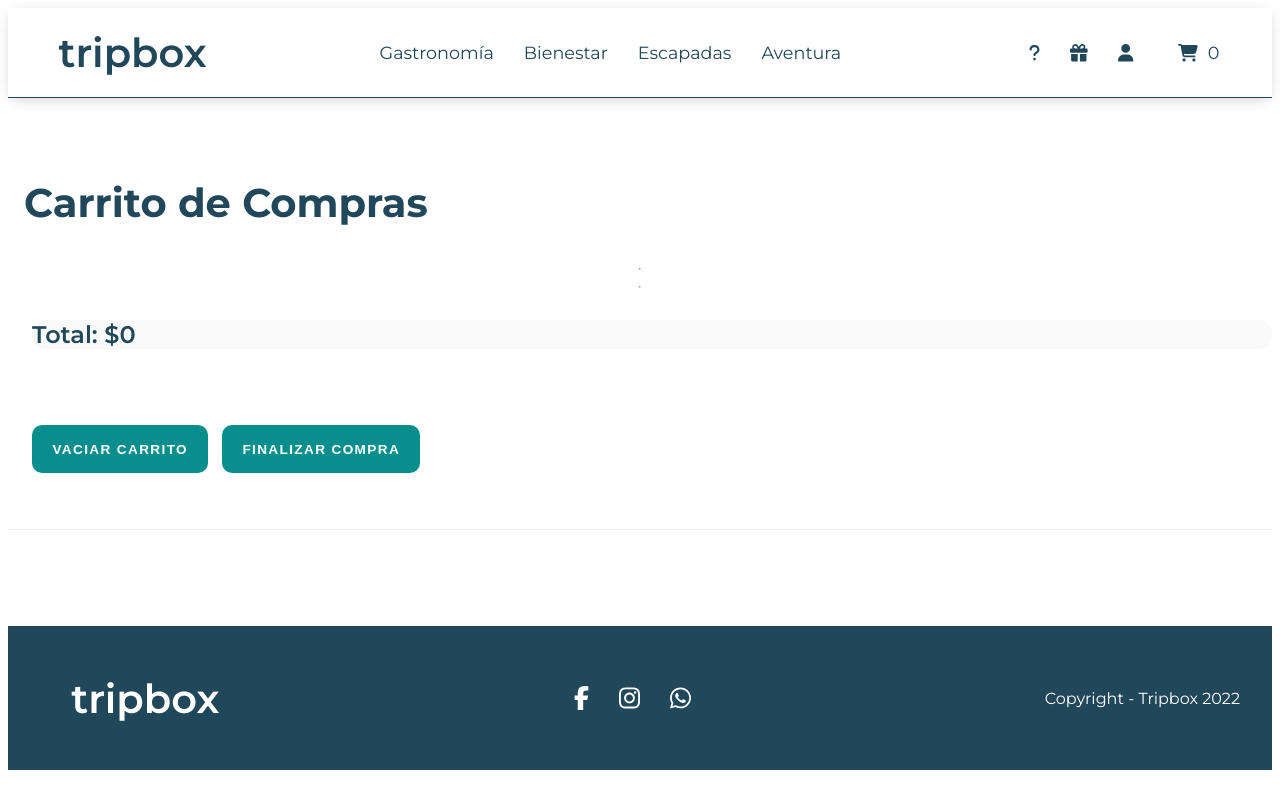
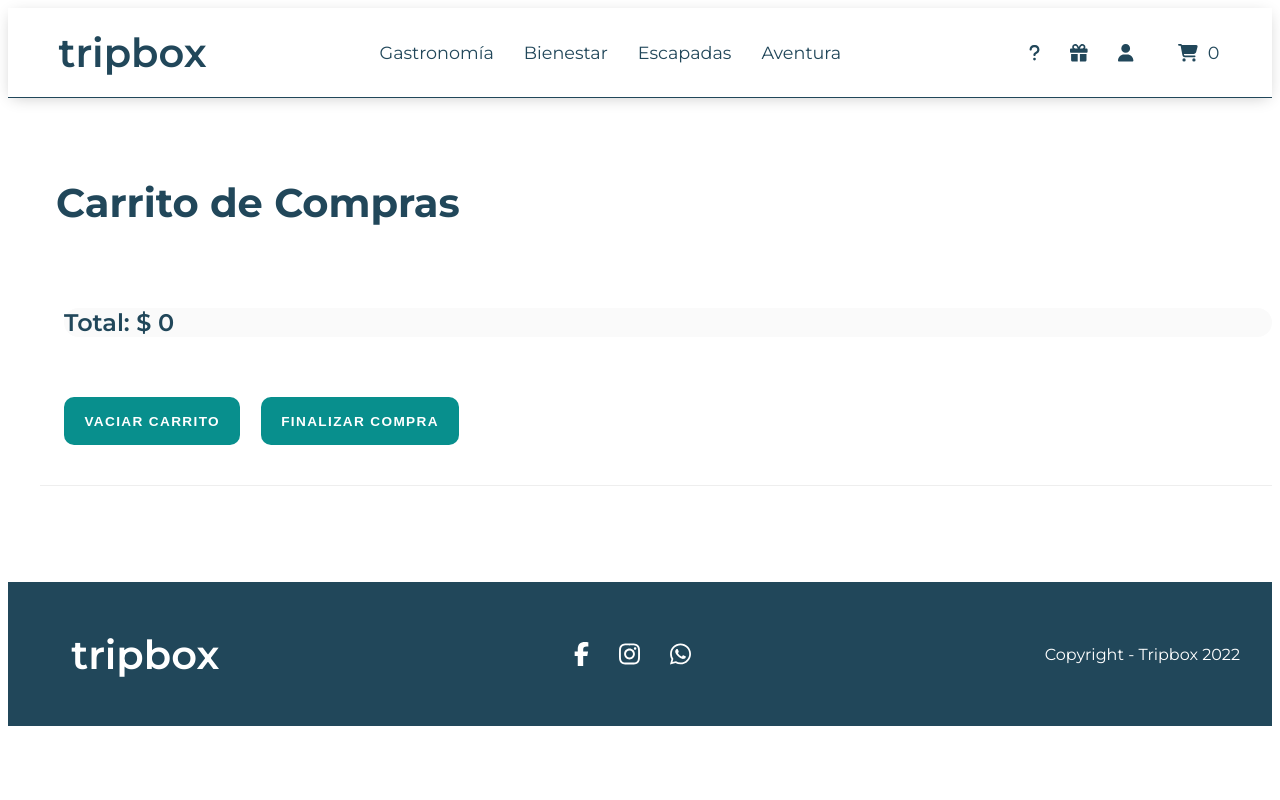
Before and after one commit to LauraBrea/tripbox, a React (Create React App) app: page /cart in a window 1280 px wide. Built offline with nearby package versions, Linux system fonts and the light colour scheme.

Commit message:
desafio 9 final

```diff
--- a/src/components/Cart/Cart.css
+++ b/src/components/Cart/Cart.css
@@ -1,10 +1,7 @@
-.cartContent {
-    margin: 2em auto;
-    background: #ffffff;
-    border-radius: 6px;
+.cartDetail {
   display: flex;
-    justify-content: center;
-    flex-wrap: wrap;
+  flex-direction: column;
+  margin-left: 2rem;
 }
 
 .cartTitle {
@@ -16,38 +13,20 @@
   margin-left: 1rem;
   }
 
-  .cartDetail {
-    display: flex;
-    flex-direction: column;
-    left: 1rem;
-  }
-  .cartDetail p {
-    margin: 0;
-  }
-
 .itemRow {
   padding: 1.5em 1.5em;
-    height: 7em;
+  height: 5em;
   display: flex;
   align-items: center;
   border-bottom: 1px solid #eee;
-  }
-
-  .deleteCartItem {
-    border: none;
-    background-color: #fff;
-    cursor: pointer;
-    font-size: 1.2em;
-    color: #21475a;
+  display: grid;
+  grid-template-columns: 7em 15em 10em 12em 1em;
 }
 
   .itemRow img {
     width: 6em;
     height: 4em;
     margin-right: 1rem;
-  }
-  .itemRow h1 {
-    padding: 20px 30px;
   }
 
   .itemRow h4 {
@@ -66,26 +45,66 @@
     margin-right: 3em;
   }
 
-  .itemImage {
-    min-width: 5em;
+.deleteCartItem {
+  border: none;
+  background-color: #fff;
+  cursor: pointer;
+  font-size: 1.2em;
+  color: #21475a;
 }
-  .itemTitle {
-    width: 23em;
-  }
+
 .cartTotal {
   font-family: 'Montserrat', sans-serif;
   color: #21475a;
   font-weight: 600;
   background-color: #fafafa;
   border-radius: 24px;
-    margin-top: 1em;
+  margin-top: 2em;
   margin-left: 1.5rem;
-
 }
 .cartTotal h2 {
   margin-bottom: 1em;
+}
 
+.btnRow {
+  padding: 1.5em 1.5em;
+  height: 5em;
+  display: flex;
+  align-items: center;
+  border-bottom: 1px solid #eee;
 }
+
+.btnRowButton {
+  background-color:#088f8d;
+  border: none !important;
+  border-radius: 10px;
+  cursor: pointer;
+  color: #ffffff;
+  font-size: 0.85em;
+  letter-spacing: 0.1em;
+  text-decoration: none;
+  text-transform: uppercase;
+  font-weight: 700;
+  height: 3.5em;
+  padding-left: 1.5em;
+  padding-right: 1.5em;
+  margin-right: 1.5em;
+}
+
+
+
+
+
+  /*
+.cartContent {
+    margin: 2em auto;
+    background: #ffffff;
+    border-radius: 6px;
+    display: flex;
+    justify-content: center;
+    flex-wrap: wrap;
+  }
+
   .formButton {
     background-color: #6ebdaa;
     border: none !important;
@@ -139,23 +158,6 @@
   }
 
 
-  .addCartButton {
-    background-color:#088f8d;
-    border: none !important;
-    border-radius: 10px;
-    cursor: pointer;
-    color: #ffffff;
-    font-size: 0.85em;
-    letter-spacing: 0.1em;
-    text-decoration: none;
-    text-transform: uppercase;
-    font-weight: 700;
-    height: 3.5em;
-    padding-left: 1.5em;
-    padding-right: 1.5em;
-    margin-right: 1em;
-  }
-  /*
   .circlebuttons {
     border-radius: 50% 50% 50% 50% !important;
     background-color: #6ebdaa;
@@ -179,6 +181,9 @@
   }
   */
   /*mobile  */
+
+
+
   @media screen and (max-width: 640px) {
     .cartDetail {
       width: 70%;
--- a/src/components/Cart/Cart.js
+++ b/src/components/Cart/Cart.js
@@ -1,39 +1,33 @@
 import { useContext } from "react";
 import { CartContext } from "../Cart/CartContext";
 import { DeleteWidget } from "../Widget/DeleteWidget/DeleteWidget";
-
 import "./Cart.css";
 
 
 export const Cart = () => {
 
-    const { cart, totalCart, vaciarCart, eliminarItem } = useContext(CartContext);
+    const { cart, totalCart, deleteCart, deleteItem } = useContext(CartContext);
 
     return (
         <div className="cartDetail">
             <h2 className="cartTitle">Carrito de Compras</h2>
-            <hr/>
-
             {
               cart.map((item) => (
                   <div className="itemRow" key={item.id}>
-                        <img src={item.img} alt="" />
+                      <img src={item.img} alt={item.name}/>
                       <h4>{item.name}</h4>
                       <p>Cantidad: {item.qty}</p>
-                        <p>Precio: ${item.qty * item.price}</p>
-                        <button className="deleteCartItem" onClick={() => eliminarItem(item.id)}>
+                      <p>Precio: $ {item.qty * item.price}</p>
+                      <button className="deleteCartItem" onClick={() => deleteItem(item.id)}>
                           <DeleteWidget/>
                       </button>
                   </div>
               ))
             }
-
-            <hr/>
-            <h2 className="cartTotal" >Total: ${totalCart()}</h2>
-
-            <div className="itemRow">
-                <button className="addCartButton " onClick={vaciarCart}>Vaciar carrito</button>
-                <button className="addCartButton ">Finalizar compra</button>
+            <h2 className="cartTotal" >Total: $ {totalCart()}</h2>
+            <div className="btnRow">
+                <button className="btnRowButton " onClick={deleteCart}>Vaciar carrito</button>
+                <button className="btnRowButton ">Finalizar compra</button>
             </div>
         </div>
     )
--- a/src/components/Cart/CartContext.js
+++ b/src/components/Cart/CartContext.js
@@ -1,7 +1,7 @@
 import { createContext, useState } from "react";
 
+
 export const CartContext = createContext();
-
 
 export const CartProvider = ({children}) => {
 
@@ -15,7 +15,7 @@ export const CartProvider = ({children}) => {
         return cart.some((prod) => prod.id === id)
     };
 
-    const cantidadCart = () => {
+    const qtyCart = () => {
         return cart.reduce((acc, prod) => acc + prod.qty, 0)
     };
 
@@ -23,24 +23,18 @@ export const CartProvider = ({children}) => {
         return cart.reduce((acc, prod) => acc + prod.qty * prod.price, 0)
     };
 
-    const vaciarCart = () => {
+    const deleteCart = () => {
         setCart([])
     };
 
-    const eliminarItem = (id) => {
+    const deleteItem = (id) => {
         setCart( cart.filter((prod) => prod.id !== id) )
     }
 
     return (
         <CartContext.Provider value={{
-            cart,
-            addToCart,
-            isInCart,
-            cantidadCart,
-            totalCart,
-            vaciarCart,
-            eliminarItem
-        }}>
+            cart, addToCart, isInCart, qtyCart, totalCart, deleteCart, deleteItem
+          }}>
             {children}
         </CartContext.Provider>
     )
--- a/src/components/Data/stock.js
+++ b/src/components/Data/stock.js
@@ -50,7 +50,7 @@ export const stock = [
         price:3800},
 
     {   id:6,
-        img: 'https://images.unsplash.com/photo-1567281105113-a9b2effdc9a8?ixlib=rb-1.2.1&ixid=MnwxMjA3fDB8MHxwaG90by1wYWdlfHx8fGVufDB8fHx8&auto=format&fit=crop&w=871&q=80',
+        img: 'https://images.unsplash.com/photo-1567281105113-a9b2effdc9a8?ixlib=rb-1.2.1&ixid=MnwxMjA3fDB8MHxwaG90by1wYWdlfHx8fGVufDB8fHx8&auto=format&fit=crop&w=870&q=80',
         name: 'Mandala Yoga',
         category:'bienestar',
         map: 'Recoleta, Caba',
@@ -60,7 +60,7 @@ export const stock = [
         price:3500},
 
     {   id:7,
-        img: 'https://images.unsplash.com/photo-1601312539654-6c279c939e31?ixlib=rb-1.2.1&ixid=MnwxMjA3fDB8MHxwaG90by1wYWdlfHx8fGVufDB8fHx8&auto=format&fit=crop&w=770&q=80',
+        img: 'https://images.unsplash.com/photo-1601312539654-6c279c939e31?ixlib=rb-1.2.1&ixid=MnwxMjA3fDB8MHxwaG90by1wYWdlfHx8fGVufDB8fHx8&auto=format&fit=crop&w=870&q=80',
         name: 'Hola Veggie',
         category:'gastronomia',
         map: 'La Plata, Buenos Aires',
--- a/src/components/ItemDetailContainer/ItemDetail/ItemDetail.css
+++ b/src/components/ItemDetailContainer/ItemDetail/ItemDetail.css
@@ -1,11 +1,34 @@
 .productDetail {
-  font-family: 'Montserrat', sans-serif;
   width: 90%;
-  display: flex;
+  max-height: auto;
+  margin-left: 5%;
+  display: grid;
+  grid-template-columns: 1.2fr 1fr;
   margin-top: 6em;
   margin-bottom: 6em; }
 
-.productDetail h4 {
+.productimg{
+  width: auto;
+  height: auto;
+}
+
+.productimg img {
+  max-height: 28em;
+  width: 100%;
+  border-radius: 20px;
+  object-fit: cover; }
+
+.prodinfo {
+  font-family: 'Montserrat', sans-serif;
+  width: 100%;
+  margin-left: 3em;
+}
+
+  .prodinfo a {
+    text-decoration: none;
+  }
+
+  .prodinfo h4 {
     color: #6ebdaa;
     text-align: left;
     font-size: 1em;
@@ -13,20 +36,14 @@
     text-transform: uppercase;
     letter-spacing: 0.1em; }
 
-.productDetail img {
-  height: 28em;
-  margin-left: 10%;
-  border-radius: 20px;
-  object-fit: cover; }
-
-.productDetail h1 {
+  .prodinfo h1 {
     text-align: left;
     font-weight: 700;
     font-size: 2em;
     color: #21475a;
     margin-bottom: 40px; }
 
-.productDetail p {
+  .prodinfo p {
     color:#8C8C8C;
     font-size: 1.1em;
     text-align: left; }
@@ -46,20 +63,14 @@
   width: 85%;
   text-align: left; }
 
-.prodinfo {
-  width: auto;
-  margin-left: 3em;
-}
-
 .prodinfo h5 {
   font-size: 1.5em;
   color: #21475a;
   margin-top: 30px;}
 
+
+
 /* -----*/
-.prodinfo a {
-  text-decoration: none;
-}
 
 .counterGroup {
   margin-top: 5px;
@@ -96,7 +107,11 @@
   height: 3.5em;
   padding-left: 1.5em;
   padding-right: 1.5em;
-  margin-right: 1em;
+  margin-right: 1.5em;
+}
+
+.circlebuttonsgroup {
+  margin-right: 2rem;
 }
 
 .circlebuttons {
@@ -111,6 +126,7 @@
   width: 36px;
   margin-left: 5px;
   margin-right: 5px;
+  margin-top: 0.4rem;
   text-align: center;
 }
 
@@ -128,9 +144,12 @@
 /*mobile  */
 @media screen and (max-width: 640px) {
   .productDetail {
-    flex-flow: column wrap;
+    display: grid;
+    grid-template-columns: 1fr;
+    grid-template-rows: 1.2fr 1fr;
+
   }
-
+/*
   .productDetail img {
     margin-left: 0;
     width: inherit;
@@ -145,14 +164,18 @@
     padding-left: 3em;
     padding-right: 3em;
   }
+  */
 }
 
 /*tablet  */
 @media screen and (min-width: 640px) and (max-width: 1280px) {
   .productDetail {
-    flex-flow: column wrap;
+      display: grid;
+      grid-template-columns: 1fr;
+      grid-template-rows: 1.2fr 1fr;
       }
 
+  /*
   .productDetail img {
     margin-left: 0;
     width: inherit;
@@ -171,4 +194,5 @@
     padding-left: 3em;
     padding-right: 3em;
   }
+  */
 }
--- a/src/components/ItemDetailContainer/ItemDetail/ItemDetail.js
+++ b/src/components/ItemDetailContainer/ItemDetail/ItemDetail.js
@@ -1,5 +1,5 @@
 import React from "react";
-import { useContext, useState } from "react";
+import { useContext } from "react";
 import { Link } from "react-router-dom";
 import { MapWidget } from "../../Widget/MapWidget/MapWidget";
 import { CartContext } from "../../Cart/CartContext";
@@ -9,24 +9,23 @@ import "./ItemDetail.css";
 
 export const ItemDetail = ({id, name, img, description, included, price, map, stock, category}) => {
 
-    const [qty, setQty] = useState(0);
-
     const { addToCart, isInCart } = useContext(CartContext);
 
-    const handleAdd = () => {
+    const onAdd = (qty) => {
       if (qty === 0) return
 
       if (!isInCart(id)) {
-          const addItem = { id, img, name, price, qty
-          }
+
+          const addItem = { id, img, name, price, qty }
           addToCart(addItem);
       }
   }
 
-
   return (
-    <article className="productDetail">
-        <img className="prodimg" src={img} alt={name} />
+    <div className="productDetail">
+        <div className="productimg" >
+            <img src={img} alt={name} />
+        </div>
         <div className="prodinfo">
             <Link to={`/categoria/${category}`}>
               <h4>{category}</h4>
@@ -46,18 +45,16 @@ export const ItemDetail = ({id, name, img, description, included, price, map, st
               ?
                 <div className="stockContainer">
                     <Link to="/cart"><button className="addCartButton">Finalizar Compra</button></Link>
-                        <br></br>
                     <Link to="/"><button className="addCartButton">Seguir Comprando</button></Link>
                 </div>
               :
                 <>
-                    <div className="counterGroupAdd">
-                      <ItemCount max={stock} count={qty} setCount={setQty} />
-                      <button onClick={ handleAdd } className="addCartButton">Agregar al carrito</button>
+                    <div>
+                      <ItemCount max={stock} onAdd={onAdd} />
                     </div>
                 </>
             }
         </div>
-    </article>
+    </div>
   )
 }
--- a/src/components/Widget/CartWidget/CartWidget.js
+++ b/src/components/Widget/CartWidget/CartWidget.js
@@ -1,19 +1,17 @@
 import { FontAwesomeIcon } from '@fortawesome/react-fontawesome';
 import { faShoppingCart } from '@fortawesome/free-solid-svg-icons';
-
 import { useContext } from 'react';
 import { Link } from 'react-router-dom';
 import { CartContext } from '../../Cart/CartContext';
 
-
 export const CartWidget = () => {
 
-  const { cantidadCart } = useContext(CartContext);
+  const { qtyCart } = useContext(CartContext);
 
   return (
       <Link to="/cart" className='navCategoryIcon'>
           <FontAwesomeIcon icon={ faShoppingCart } />
-          <span>{cantidadCart()}</span>
+          <span>{qtyCart()}</span>
       </Link>
     );
 }
```
Also changed, not shown: src/components/ItemDetailContainer/ItemCount/ItemCount.js (+12 -54 lines). Lines whose indentation alone changed are shown as unchanged.
